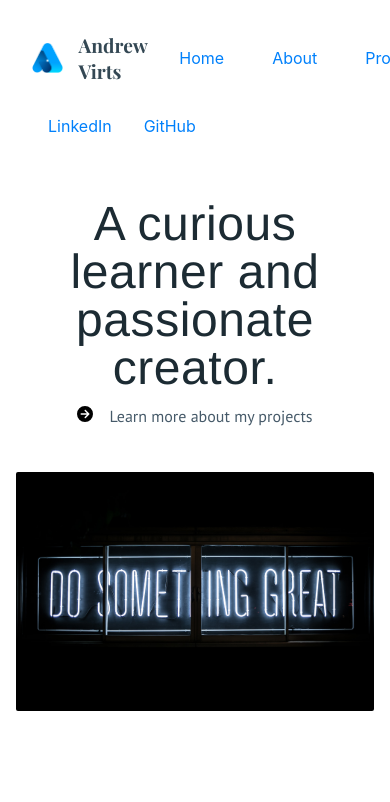
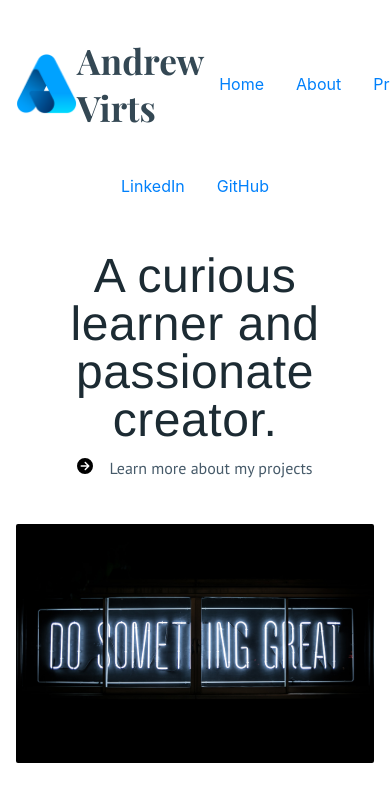
Before and after one commit to asvirts/portfolioWebsite, a React (Create React App) app in the folder virts-dev/: page / in a window 390 px wide. Shown: the top 802 px of the page. Built offline with nearby package versions, Linux system fonts and the light colour scheme; a web font is replaced by a local one.

Commit message:
nav mobile responsiveness

```diff
--- a/virts-dev/src/components/Nav.jsx
+++ b/virts-dev/src/components/Nav.jsx
@@ -20,7 +20,7 @@
             <Link to="ai-art">AI Art</Link>
           </li>
         </div>
-        <div>
+        <div className="nav-r">
           <li>
             <Link to="https://www.linkedin.com/in/andrewvirts" target="_blank">
               LinkedIn
--- a/virts-dev/src/index.css
+++ b/virts-dev/src/index.css
@@ -313,6 +313,27 @@
 }
 
 @media (max-width: 768px) {
+  nav {
+    padding: 8px 16px;
+  }
+
+  .logo-sec {
+    gap: 0;
+    justify-content: center;
+  }
+
+  h1.logo-name {
+    font-size: 2.2rem;
+  }
+
+  img.logo {
+    max-height: 60px;
+  }
+
+  .nav-r {
+    margin: auto;
+  }
+
   .card {
     width: 100%;
     display: block;
```
